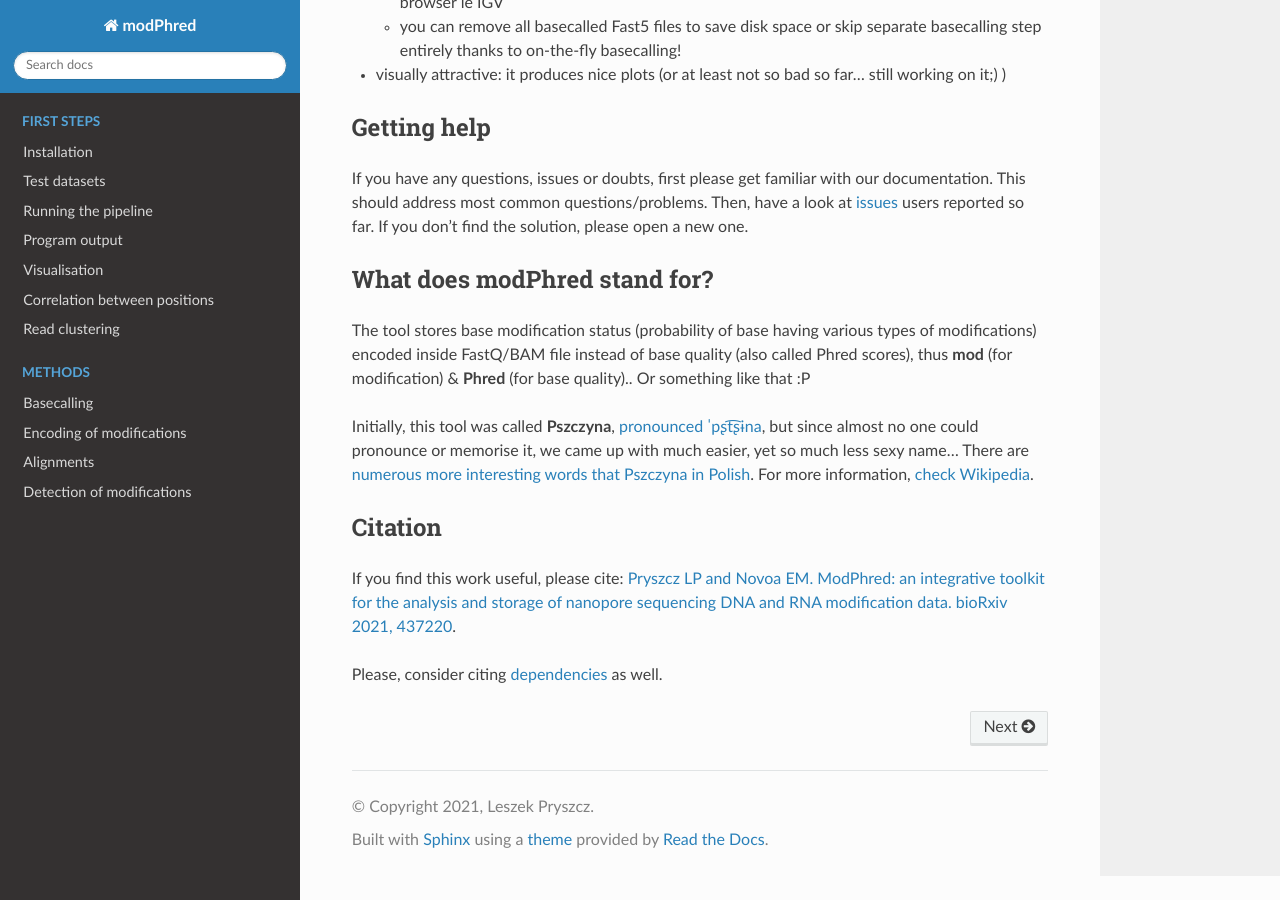
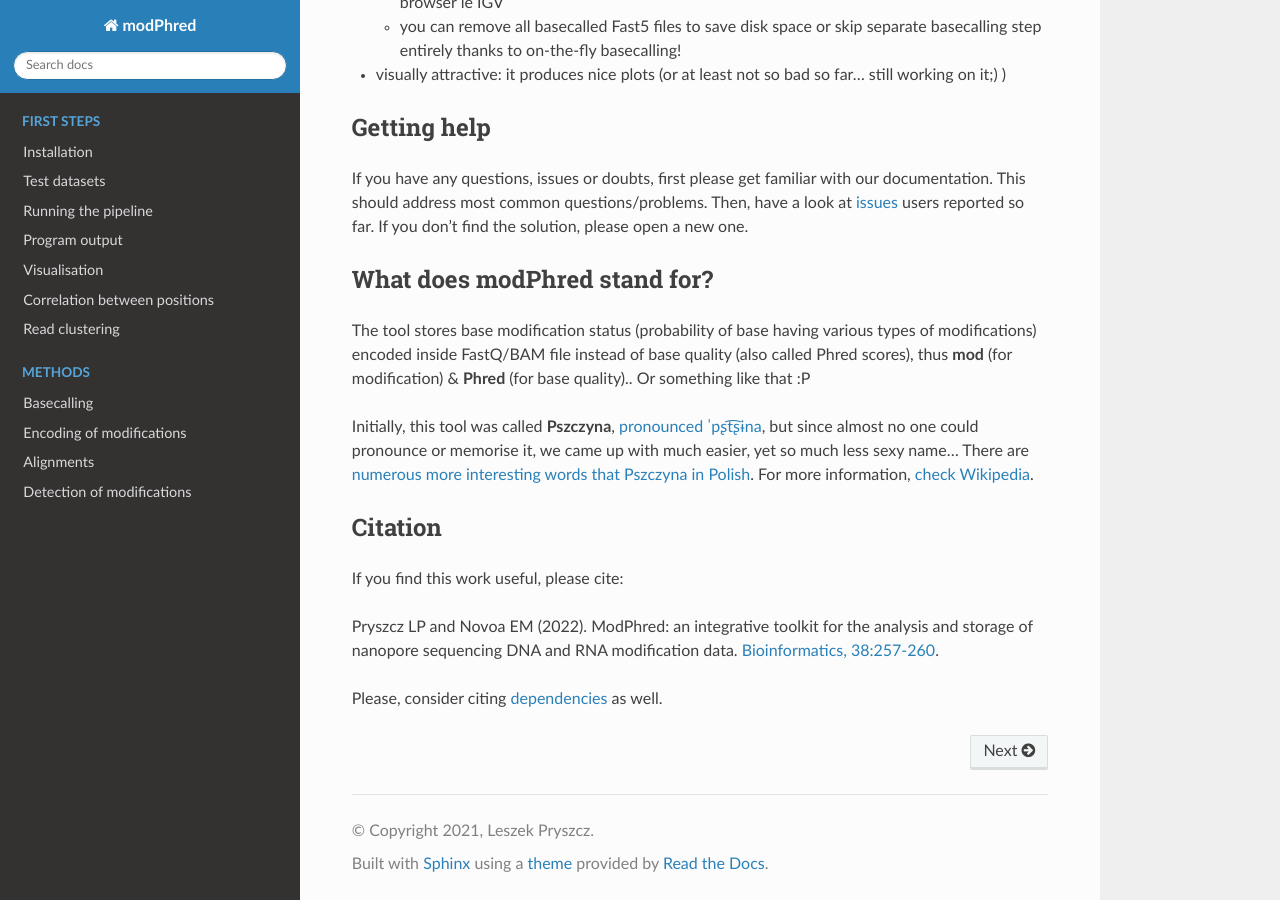
Before and after one commit to novoalab/modPhred, a Sphinx documentation site: the page built from docs/index.rst, in a window 1280 px wide and 900 px high, scrolled down 1576 px. Built offline with Sphinx 7.4.7 and the Read the Docs theme 2.0.0, drawn with Linux system fonts in a browser that asks for light colours.

Commit message:
citation

```diff
--- a/docs/index.rst
+++ b/docs/index.rst
@@ -79,7 +79,10 @@
 Citation
 --------
 If you find this work useful, please cite:
-`Pryszcz LP and Novoa EM. ModPhred: an integrative toolkit for the analysis and storage of nanopore sequencing DNA and RNA modification data. bioRxiv 2021, 437220 <https://www.biorxiv.org/content/10.1101/2021.03.26.437220v1>`_.
+
+Pryszcz LP and Novoa EM (2022). ModPhred: an integrative toolkit for the analysis
+and storage of nanopore sequencing DNA and RNA modification data.
+`Bioinformatics, 38:257-260 <http://dx.doi.org/10.1093/bioinformatics/btab539>`_.
 
 Please, consider citing :doc:`dependencies <install>` as well.
 
```
Also changed, not shown: README.md (+4 -2 lines).
